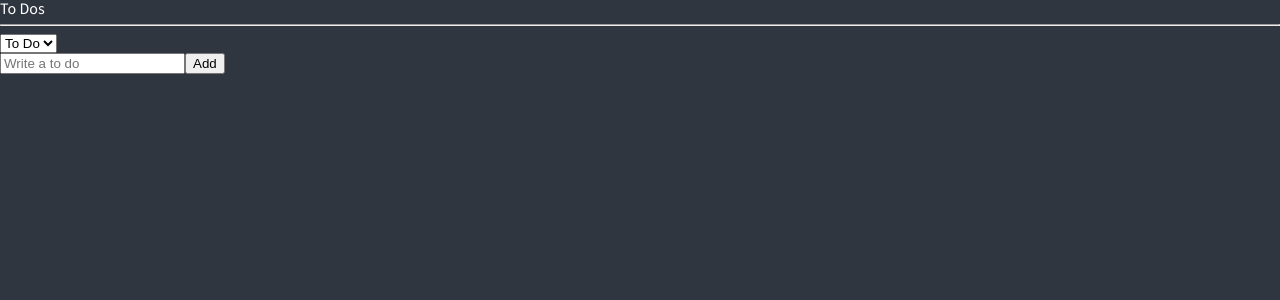
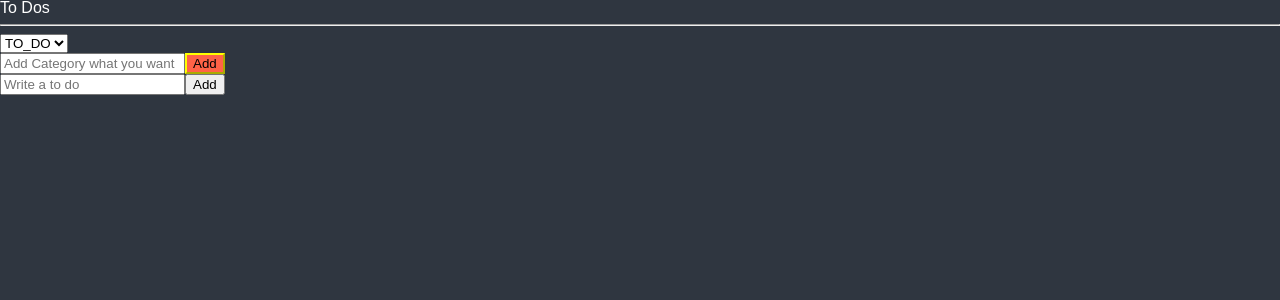
Before and after one commit to sunjw0531/react-master-class-recoil, a React (Create React App) app: page / in a window 1280 px wide. Shown: the top 300 px of the page. Built offline with nearby package versions, Linux system fonts and the light colour scheme.

Commit message:
Feat : Add Custom Category

```diff
--- a/src/atoms.tsx
+++ b/src/atoms.tsx
@@ -33,3 +33,12 @@ export const categoryState = atom<Categories>({
   key: 'category',
   default: Categories.TO_DO,
 });
+
+interface ICategories {
+  category: string;
+}
+
+export const categoriesState = atom<ICategories[]>({
+  key: 'categories',
+  default: [{ category: 'TO_DO' }, { category: 'DOING' }, { category: 'DONE' }],
+});
--- /dev/null
+++ b/src/components/CreateCategory.tsx
@@ -0,0 +1,35 @@
+import { categoriesState } from '../atoms';
+import { useForm } from 'react-hook-form';
+import styled from 'styled-components';
+import { useSetRecoilState } from 'recoil';
+interface INewCategory {
+  newCategory: string;
+}
+
+function CreateCategory() {
+  const { register, handleSubmit, setValue } = useForm<INewCategory>();
+  const setCategories = useSetRecoilState(categoriesState);
+  const onSubmit = ({ newCategory }: INewCategory) => {
+    setCategories((prev) => [{ category: newCategory }, ...prev]);
+    setValue('newCategory', '');
+  };
+
+  return (
+    <>
+      <form onSubmit={handleSubmit(onSubmit)}>
+        <input
+          {...register('newCategory')}
+          placeholder="Add Category what you want"
+        />
+        <AddBtn>Add</AddBtn>
+      </form>
+    </>
+  );
+}
+
+export default CreateCategory;
+
+const AddBtn = styled.button`
+  background-color: tomato;
+  border-color: yellow;
+`;
--- a/src/components/CreateToDo.tsx
+++ b/src/components/CreateToDo.tsx
@@ -1,5 +1,5 @@
 import { useForm } from 'react-hook-form';
-import { useRecoilState, useRecoilValue, useSetRecoilState } from 'recoil';
+import { useRecoilValue, useSetRecoilState } from 'recoil';
 import { categoryState, toDoState } from '../atoms';
 
 interface IForm {
--- a/src/components/ToDo.tsx
+++ b/src/components/ToDo.tsx
@@ -1,9 +1,10 @@
-import { useSetRecoilState } from 'recoil';
-import { Categories, IToDo, toDoState } from '../atoms';
+import { useRecoilValue, useSetRecoilState } from 'recoil';
+import { categoriesState, categoryState, IToDo, toDoState } from '../atoms';
 
 function ToDo({ text, category, id }: IToDo) {
   const setToDos = useSetRecoilState(toDoState);
-
+  const categories = useRecoilValue(categoriesState);
+  const pickedCategory = useRecoilValue(categoryState);
   const onClick = (event: React.MouseEvent<HTMLButtonElement>) => {
     const {
       currentTarget: { name },
@@ -20,23 +21,22 @@ function ToDo({ text, category, id }: IToDo) {
   };
   return (
     <>
-      <li>
+      <li key={id}>
         <span>{text}</span>
-        {category !== Categories.TO_DO && (
-          <button name={Categories.TO_DO} onClick={onClick}>
-            To Do
-          </button>
-        )}
-        {category !== Categories.DOING && (
-          <button name={Categories.DOING} onClick={onClick}>
-            Doing
-          </button>
-        )}
-        {category !== Categories.DONE && (
-          <button name={Categories.DONE} onClick={onClick}>
-            Done
-          </button>
-        )}
+        {categories.map((thisCategory) => {
+          if (thisCategory.category !== pickedCategory) {
+            return (
+              <button
+                key={thisCategory.category}
+                name={thisCategory.category}
+                onClick={onClick}
+              >
+                {thisCategory.category}
+              </button>
+            );
+          }
+          return null;
+        })}
       </li>
     </>
   );
--- a/src/components/TodoList.tsx
+++ b/src/components/TodoList.tsx
@@ -1,12 +1,6 @@
-import { useState } from 'react';
-import { useForm } from 'react-hook-form';
-import {
-  atom,
-  useRecoilState,
-  useRecoilValue,
-  useSetRecoilState,
-} from 'recoil';
-import { Categories, categoryState, toDoSelector, toDoState } from '../atoms';
+import { useRecoilState, useRecoilValue } from 'recoil';
+import { categoriesState, categoryState, toDoSelector } from '../atoms';
+import CreateCategory from './CreateCategory';
 import CreateToDo from './CreateToDo';
 import ToDo from './ToDo';
 
@@ -16,15 +10,22 @@ function TodoList() {
   const onInput = (event: React.FormEvent<HTMLSelectElement>) => {
     setCategory(event.currentTarget.value as any);
   };
+  const categories = useRecoilValue(categoriesState);
+
   return (
     <div>
       <h1>To Dos</h1>
       <hr />
       <select value={category} onInput={onInput}>
-        <option value={Categories.TO_DO}>To Do</option>
-        <option value={Categories.DOING}>Doing</option>
-        <option value={Categories.DONE}>Done</option>
+        {categories.map((category) => {
+          return (
+            <option key={category.category} value={category.category}>
+              {category.category}
+            </option>
+          );
+        })}
       </select>
+      <CreateCategory />
       <CreateToDo />
       {toDos?.map((toDo) => (
         <ToDo key={toDo.id} {...toDo} />
```
